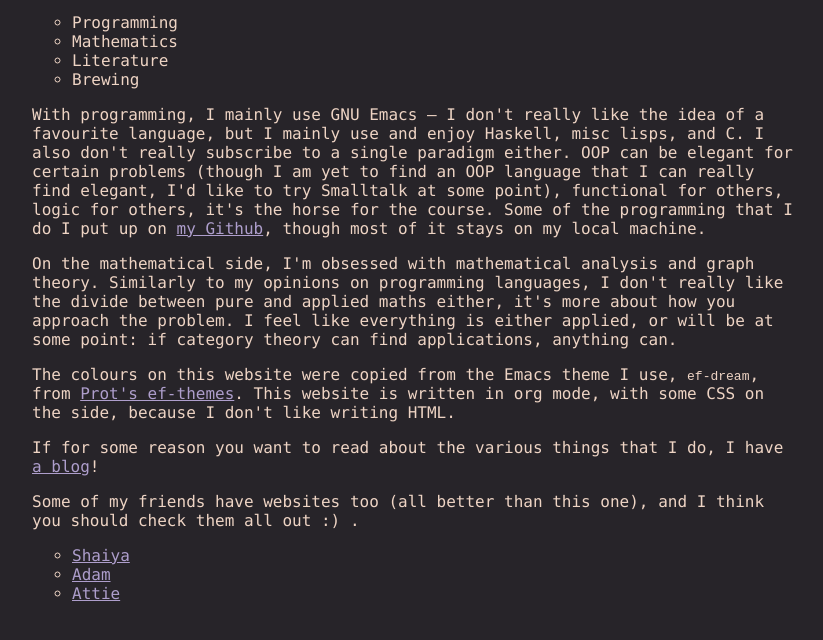
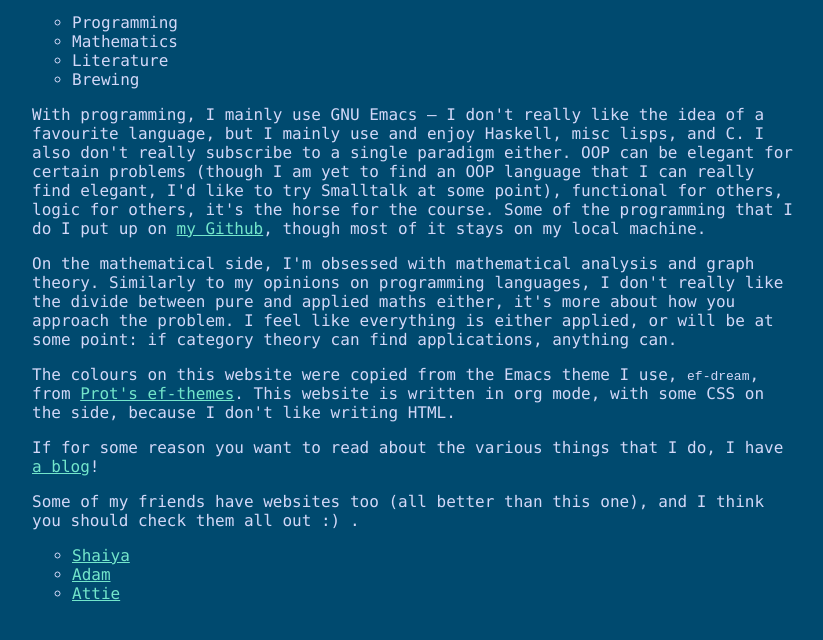
Before and after one commit to vibe-876/vibe-876.github.io, a plain HTML site: page index.html in a window 1280 px wide. Shown: the part 122-762 px from the top of the page, without its empty margins (224-1047 px from the left). Drawn offline with Linux system fonts and the light colour scheme.

Commit message:
Updated CSS.

```diff
--- a/styles.css
+++ b/styles.css
@@ -1,12 +1,12 @@
 body {
     font-family: "Lucida Console", monospace;
-    background-color: #272429;
-    color: #eed4c4;
+    color: #d3d8f8;
+    background-color: #004a6f;
     align: center;
     margin-left: 20%;
     margin-right: 20%;
 }
 
 h1 { text-align: center; }
-a { color: #ae9ecc; }
+a { color: #73e6cb; }
 ul { list-style-type: circle; }
```
